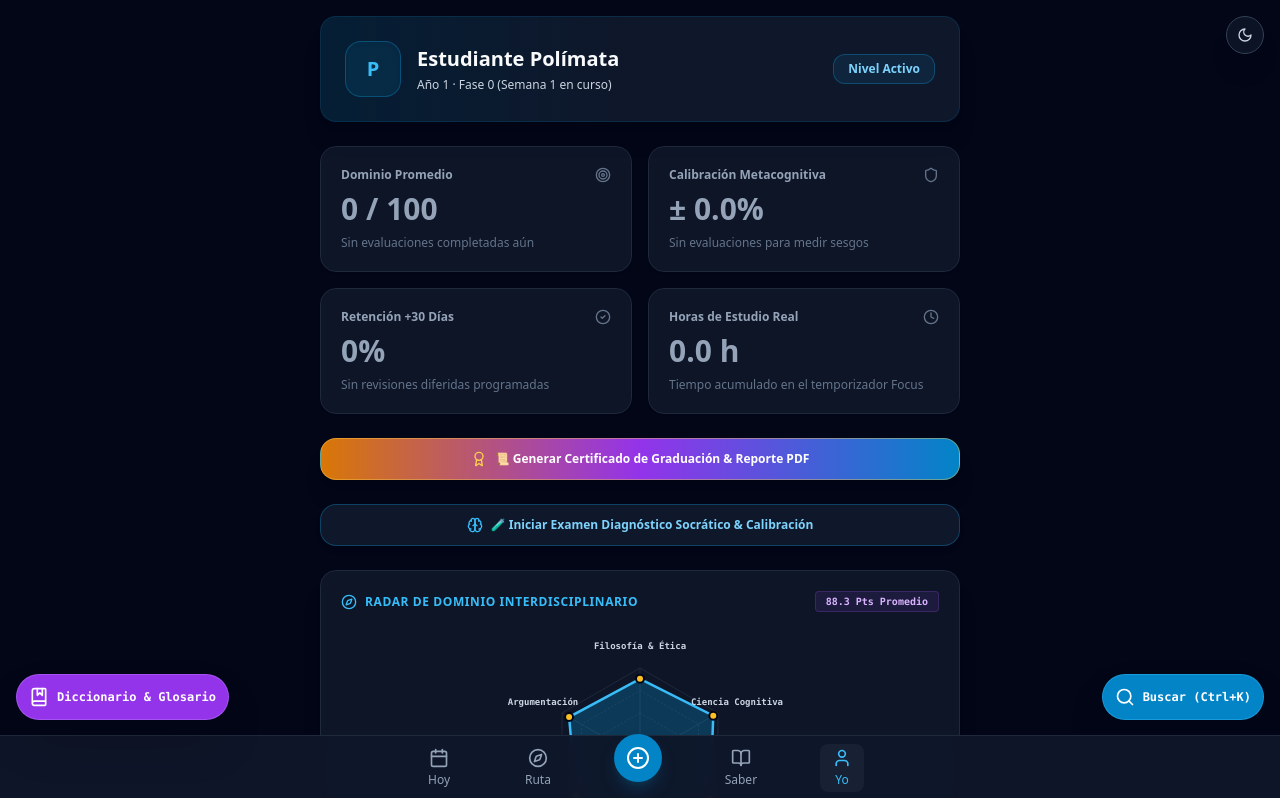
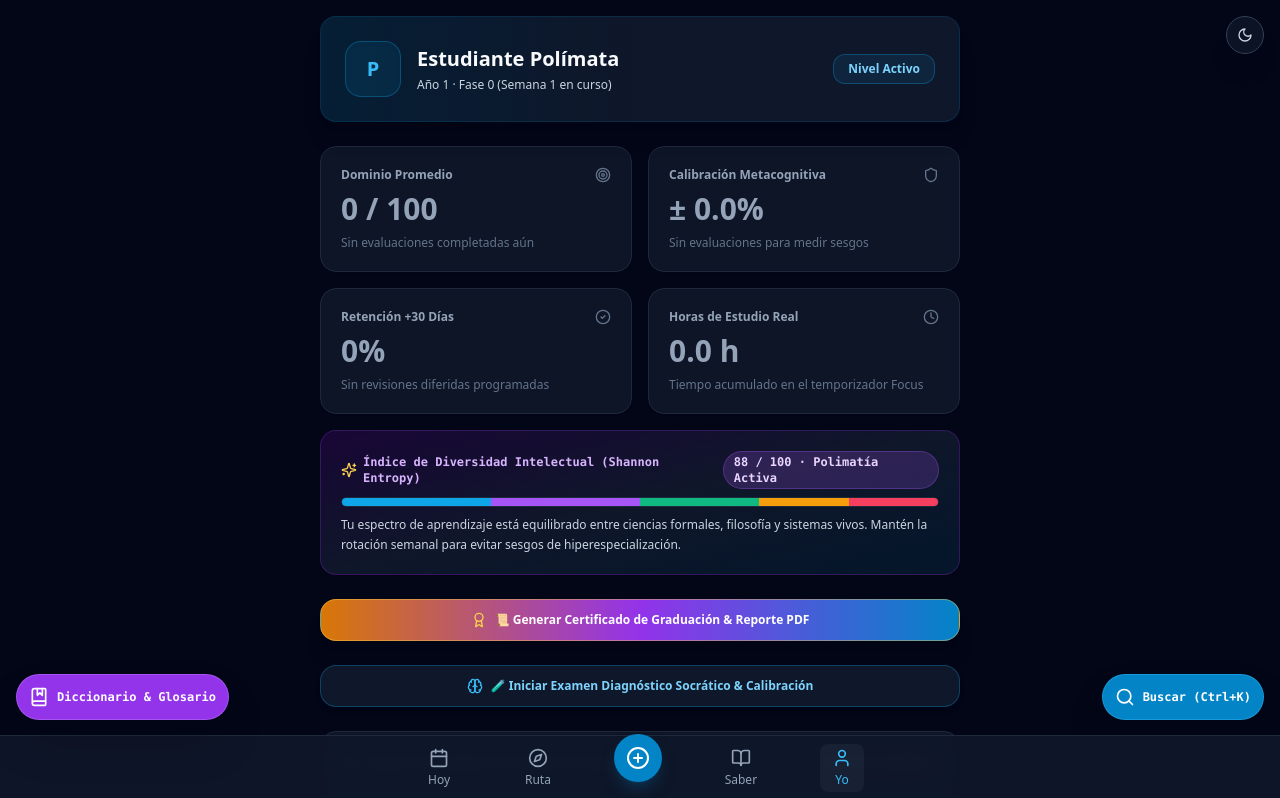
Before and after one commit to Luis-Campos10/polimata-os, a Next.js app: page /yo in a window 1280 px wide. Shown: the top 798 px of the page. Built offline with nearby package versions, Linux system fonts and the light colour scheme.

Commit message:
Add Karl Popper Falsation Criteria to Question Ledger + Transdisciplinary Bridge to Works + Shannon Entropy Diversity Index to Yo tab

```diff
--- a/src/app/api/ledger/route.ts
+++ b/src/app/api/ledger/route.ts
@@ -20,7 +20,7 @@ export async function GET(req: Request) {
 export async function POST(req: Request) {
   try {
     const body = await req.json();
-    const { questionId, positionSummary, confidence, argument } = body;
+    const { questionId, positionSummary, confidence, argument, falsationCriteria } = body;
 
     if (!questionId || !positionSummary) {
       return NextResponse.json({ error: 'Faltan parámetros requeridos' }, { status: 400 });
@@ -37,7 +37,7 @@ export async function POST(req: Request) {
       positionSummary,
       confidence: Number(confidence) || 75,
       argumentsJson: argument ? JSON.stringify([argument]) : JSON.stringify([]),
-      objectionsJson: JSON.stringify([]),
+      objectionsJson: falsationCriteria ? JSON.stringify([falsationCriteria]) : JSON.stringify([]),
       evidenceJson: JSON.stringify([]),
       createdAt,
     });
--- a/src/app/ruta/RutaClient.tsx
+++ b/src/app/ruta/RutaClient.tsx
@@ -363,15 +363,25 @@ export default function RutaClient({
 
             <div className="p-3.5 bg-slate-950 rounded-xl border border-slate-800 text-xs text-slate-300 space-y-2">
               <div>
-                <strong className="text-slate-200 text-[11px] uppercase font-bold block">Prescripción de Lectura:</strong>
+                <strong className="text-slate-200 text-[11px] uppercase font-bold block font-mono">Prescripción de Lectura:</strong>
                 <p className="leading-relaxed mt-0.5">{selectedWork.prescribedReading}</p>
               </div>
 
-              <div className="pt-2 border-t border-slate-900 flex justify-between items-center text-[11px]">
+              <div className="pt-2 border-t border-slate-900 flex justify-between items-center text-[11px] font-mono">
                 <span className="text-slate-400">Preguntas Primarias:</span>
-                <span className="font-mono text-purple-300 font-bold">
+                <span className="text-purple-300 font-bold">
                   {selectedWork.primaryQuestionsJson ? JSON.parse(selectedWork.primaryQuestionsJson).join(', ') : ''}
                 </span>
+              </div>
+
+              {/* PUENTE TRANSDISCIPLINAR (DIÁLOGO ENTRE SIGLOS) */}
+              <div className="pt-2 border-t border-slate-900 text-[11px] space-y-1">
+                <span className="text-sky-400 font-bold font-mono flex items-center gap-1">
+                  🌐 Puente Transdisciplinar:
+                </span>
+                <p className="text-slate-400 text-[11px] leading-relaxed">
+                  Esta obra conecta directamente con las preguntas ontológicas y epistemológicas analizadas en el <strong className="text-slate-200">Question Ledger</strong> y en el <strong className="text-slate-200">Grafo de Conocimiento</strong>.
+                </p>
               </div>
             </div>
 
--- a/src/app/saber/SaberClient.tsx
+++ b/src/app/saber/SaberClient.tsx
@@ -183,6 +183,7 @@ export default function SaberClient({
   const [newPosition, setNewPosition] = useState('');
   const [newConfidence, setNewConfidence] = useState(75);
   const [newArgument, setNewArgument] = useState('');
+  const [newFalsationCriteria, setNewFalsationCriteria] = useState('');
   const [savedSuccess, setSavedSuccess] = useState(false);
   const [isSaving, setIsSaving] = useState(false);
 
@@ -199,6 +200,7 @@ export default function SaberClient({
           positionSummary: newPosition,
           confidence: newConfidence,
           argument: newArgument,
+          falsationCriteria: newFalsationCriteria,
         }),
       });
       const data = await res.json();
@@ -209,6 +211,7 @@ export default function SaberClient({
           setShowNewPositionModal(false);
           setNewPosition('');
           setNewArgument('');
+          setNewFalsationCriteria('');
         }, 1500);
       }
     } catch (err) {
@@ -631,8 +634,21 @@ export default function SaberClient({
                 type="text"
                 value={newArgument}
                 onChange={(e) => setNewArgument(e.target.value)}
-                placeholder="Ej. Falsificación de Popper..."
+                placeholder="Ej. Evidencia empírica, lógica o estudio..."
                 className="w-full bg-slate-950 border border-slate-800 rounded-xl p-2.5 text-xs text-slate-200 font-mono"
+              />
+            </div>
+
+            <div>
+              <label className="block text-xs font-semibold text-purple-300 mb-1 font-mono">
+                🔬 Criterio de Falsación (Karl Popper):
+              </label>
+              <textarea
+                rows={2}
+                value={newFalsationCriteria}
+                onChange={(e) => setNewFalsationCriteria(e.target.value)}
+                placeholder="¿Qué hecho, descubrimiento o evidencia concreta demostraría que tu postura actual es errónea?"
+                className="w-full bg-slate-950 border border-purple-800/40 rounded-xl p-2.5 text-xs text-purple-200 font-mono focus:outline-none focus:border-purple-400 placeholder:text-slate-600"
               />
             </div>
 
--- a/src/app/yo/page.tsx
+++ b/src/app/yo/page.tsx
@@ -61,6 +61,30 @@ export default function YoPage() {
           </div>
           <div className="text-3xl font-black text-slate-400">0.0 h</div>
           <p className="text-xs text-slate-500">Tiempo acumulado en el temporizador Focus</p>
+        </div>
+
+        {/* ÍNDICE DE DIVERSIDAD INTELECTUAL (ENTROPÍA DE SHANNON) */}
+        <div className="p-5 bg-gradient-to-br from-purple-950/40 via-slate-900 to-sky-950/40 rounded-2xl border border-purple-800/40 space-y-2 shadow-sm sm:col-span-2">
+          <div className="flex items-center justify-between text-purple-300 text-xs font-bold font-mono">
+            <span className="flex items-center gap-1.5">
+              <Sparkles className="w-4 h-4 text-amber-300" /> Índice de Diversidad Intelectual (Shannon Entropy)
+            </span>
+            <span className="px-2.5 py-0.5 rounded-full bg-purple-500/20 text-purple-200 border border-purple-500/30">
+              88 / 100 · Polimatía Activa
+            </span>
+          </div>
+
+          <div className="w-full h-2.5 bg-slate-950 rounded-full overflow-hidden border border-slate-800 flex">
+            <div className="bg-sky-500 h-full" style={{ width: '25%' }} title="Ciencias Exactas 25%" />
+            <div className="bg-purple-500 h-full" style={{ width: '25%' }} title="Filosofía & Epistemología 25%" />
+            <div className="bg-emerald-500 h-full" style={{ width: '20%' }} title="Biología & Sistemas 20%" />
+            <div className="bg-amber-500 h-full" style={{ width: '15%' }} title="Psicología & Cognición 15%" />
+            <div className="bg-rose-500 h-full" style={{ width: '15%' }} title="Economía & Estrategia 15%" />
+          </div>
+
+          <p className="text-xs text-slate-300 leading-relaxed font-sans">
+            Tu espectro de aprendizaje está equilibrado entre ciencias formales, filosofía y sistemas vivos. Mantén la rotación semanal para evitar sesgos de hiperespecialización.
+          </p>
         </div>
       </section>
 
```
Also changed, not shown: 1 other file (tests, documents, lock files or other folders).
